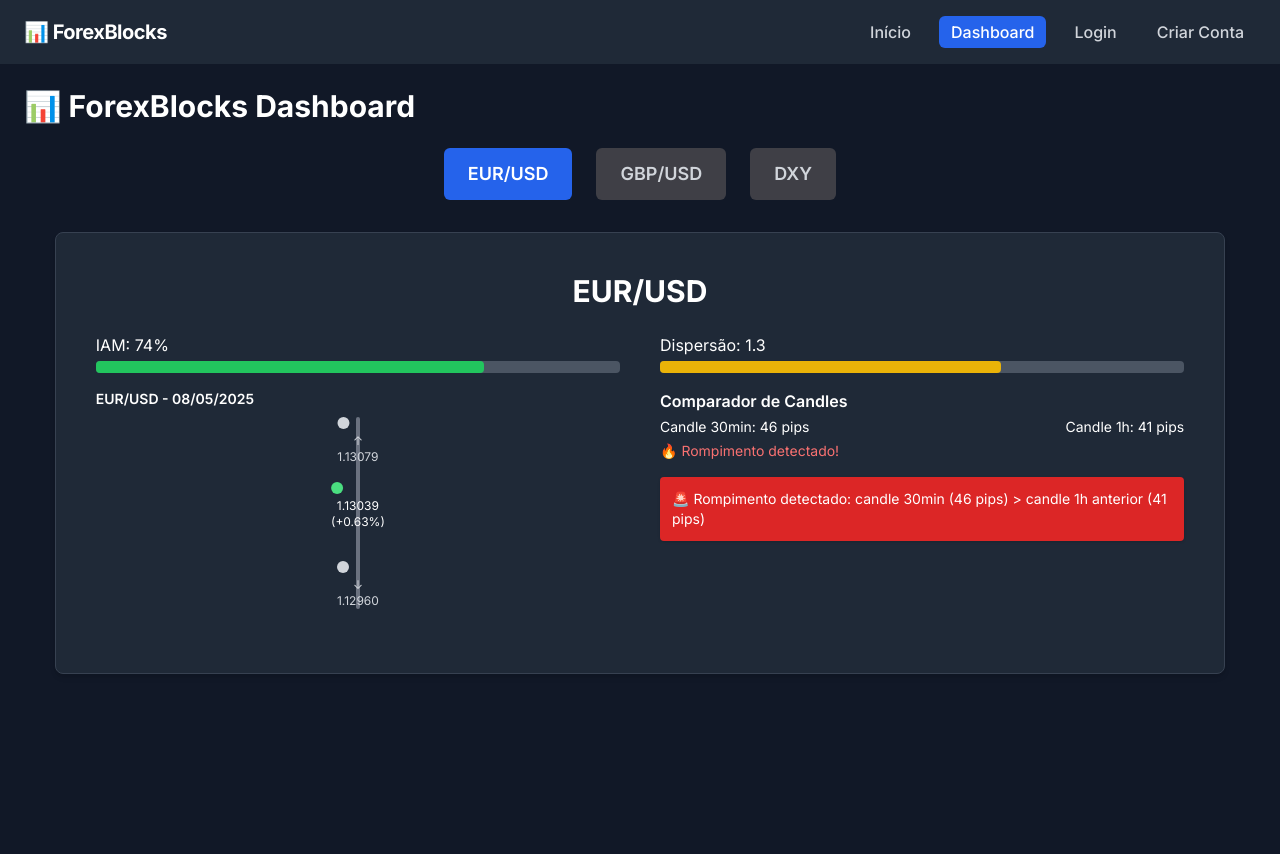
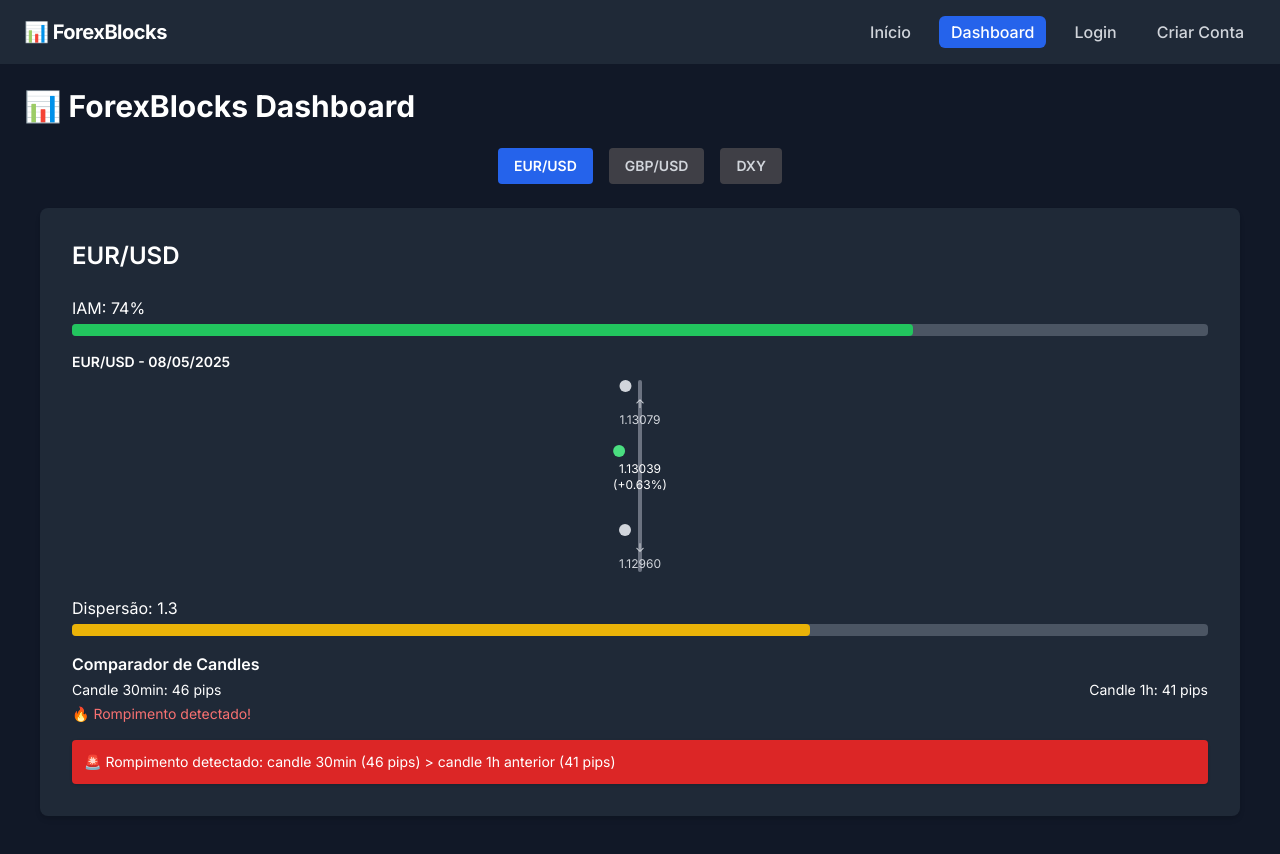
Before and after one commit to TulioBuarque/meusite-nextjs, a Next.js app: page /dashboard in a window 1280 px wide. Shown: the top 854 px of the page. Built offline with nearby package versions, Linux system fonts and the light colour scheme.

Commit message:
Update AssetTabs.tsx

```diff
--- a/src/components/AssetTabs.tsx
+++ b/src/components/AssetTabs.tsx
@@ -53,16 +53,28 @@ const mockData = {
 
 export function AssetTabs() {
   const [selected, setSelected] = useState('EUR/USD')
-  const { iam, dispersao, candle30, candle1h, alerta, min, max, current, changeFromOpen, changeFromMin, changeFromMax } = mockData[selected]
+  const {
+    iam,
+    dispersao,
+    candle30,
+    candle1h,
+    alerta,
+    min,
+    max,
+    current,
+    changeFromOpen,
+    changeFromMin,
+    changeFromMax,
+  } = mockData[selected]
 
   return (
-    <div className="w-full max-w-[95%] mx-auto">
-      <div className="flex justify-center mb-8 gap-6">
+    <div className="w-full px-4 max-w-[1600px] mx-auto">
+      <div className="flex justify-center mb-6 gap-4">
         {assets.map((a) => (
           <button
             key={a}
             onClick={() => setSelected(a)}
-            className={`px-6 py-3 rounded-md text-lg font-semibold transition ${
+            className={`px-4 py-2 rounded font-semibold text-sm transition ${
               selected === a ? 'bg-blue-600 text-white' : 'bg-zinc-700 text-gray-300 hover:bg-zinc-600'
             }`}
           >
@@ -71,10 +83,8 @@ export function AssetTabs() {
         ))}
       </div>
 
-      <div className="bg-gray-800 p-10 rounded-lg shadow-md border border-gray-700 w-full">
-        <h2 className="text-3xl font-bold mb-6 text-center">{selected}</h2>
-        <div className="grid grid-cols-1 md:grid-cols-2 gap-10 items-start">
-          <div>
+      <div className="bg-gray-800 p-8 rounded-lg shadow-md w-full">
+        <h2 className="text-2xl font-semibold mb-6">{selected}</h2>
         <IAMBlock asset={selected} value={iam} />
         <DailyRangeIndicator
           asset={selected}
@@ -86,14 +96,10 @@ export function AssetTabs() {
           changeFromMin={changeFromMin}
           changeFromMax={changeFromMax}
         />
-          </div>
-          <div>
         <KpiDispersao value={dispersao} />
         <ComparadorCandles candle30={candle30} candle1h={candle1h} />
         <CardAlerta text={alerta} />
       </div>
     </div>
-      </div>
-    </div>
   )
 }
```
Lines whose indentation alone changed are shown as unchanged.
